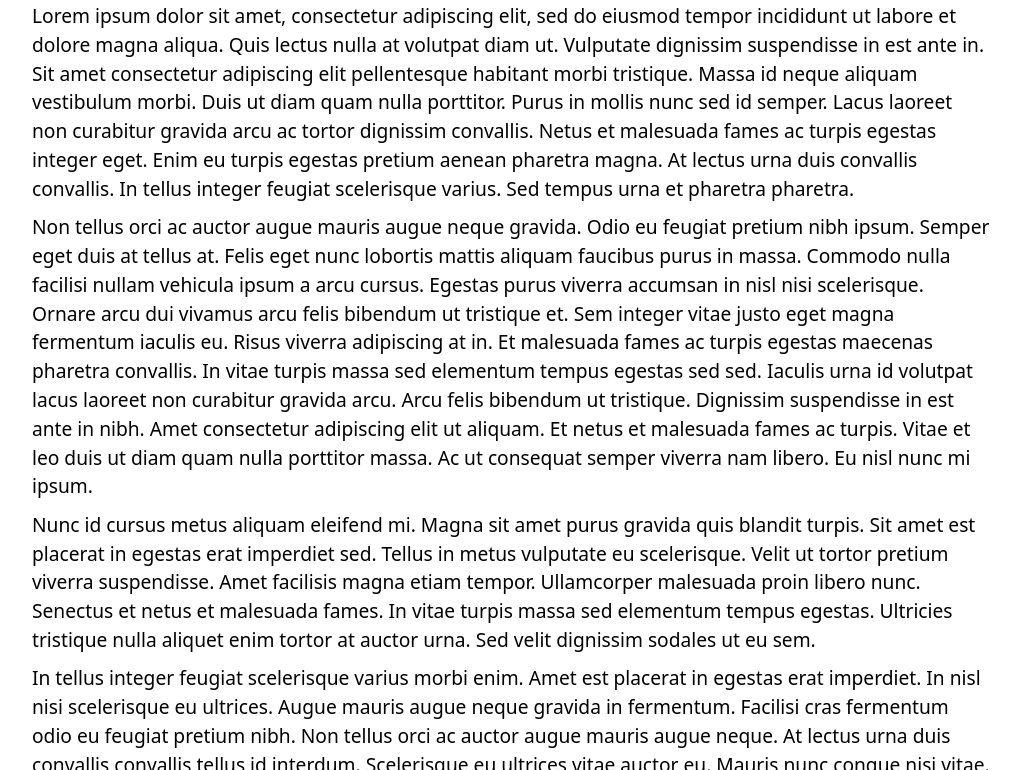
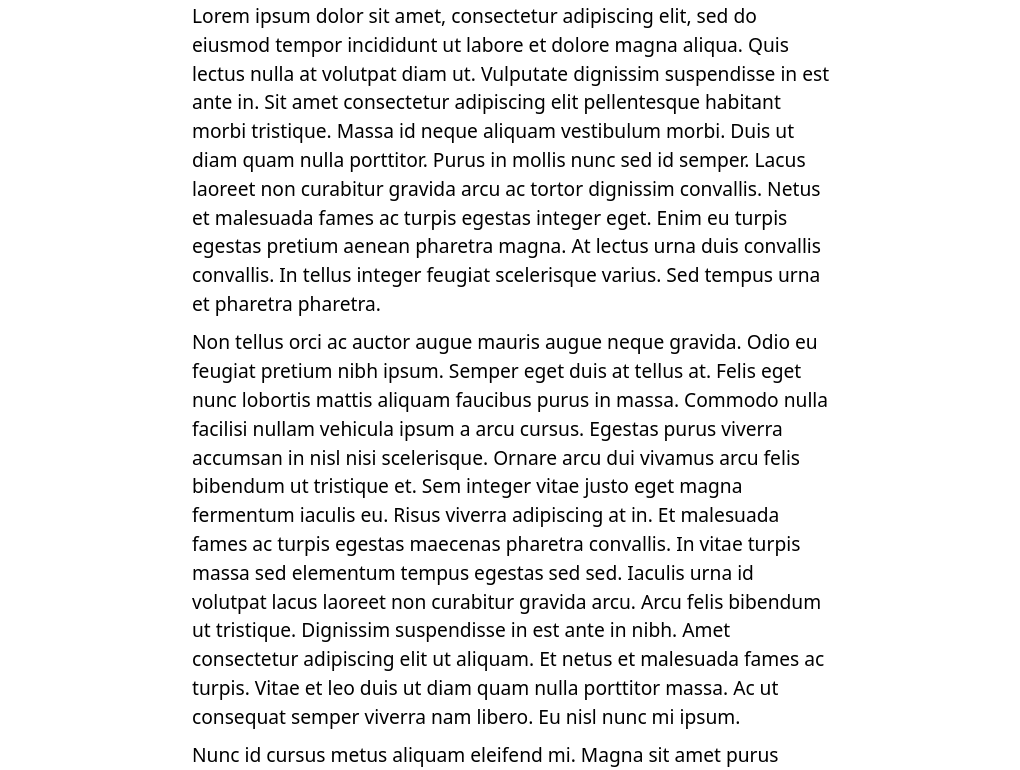
Before and after one commit to mrkirby153/mrkirby153.com, an Astro site: page /project/dotfiles in a window 1280 px wide. Shown: the part 166-936 px from the top of the page, without its empty margins (128-1148 px from the left). Built offline with nearby package versions, Linux system fonts and the light colour scheme; Astro itself is replaced by a stand-in of ours.

Commit message:
Adjust margins

```diff
--- a/src/layouts/Layout.astro
+++ b/src/layouts/Layout.astro
@@ -43,10 +43,4 @@ const { title } = Astro.props;
   .main-content {
     padding-top: 4rem;
   }
-
-  .body {
-    max-width: 75%;
-    margin-left: auto;
-    margin-right: auto;
-  }
 </style>
--- a/src/pages/index.astro
+++ b/src/pages/index.astro
@@ -63,3 +63,11 @@ const featuredProjectsItems: Item[] = featuredProjects.map((project) => ({
   <h2 class="text-2xl my-2"><a href="/posts/">Writings</a></h2>
   <p>TODO</p>
 </Layout>
+
+<style is:global>
+  body {
+    max-width: 75%;
+    margin-left: auto;
+    margin-right: auto;
+  }
+</style>
--- a/src/pages/project/[...slug].astro
+++ b/src/pages/project/[...slug].astro
@@ -25,4 +25,9 @@ const { Content } = await entry.render();
   .post-fence .astro-code {
     @apply p-2 rounded-md;
   }
+  body {
+    max-width: 50%;
+    margin-left: auto;
+    margin-right: auto;
+  }
 </style>
```
